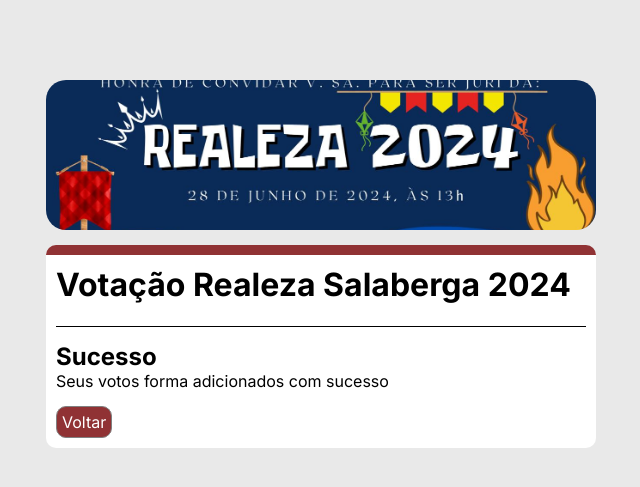
After one commit to Ramon-Erik/realeza-eeep, a PHP site: page /sucesso.php in a window 1280 px wide. The commit adds this page. Shown: the top 487 px of the page, without its empty margins (319-959 px from the left). Run offline with PHP 8.4, Linux system fonts and the light colour scheme.

Commit message:
tela de sucesso

```diff
--- a/view/css/style.css
+++ b/view/css/style.css
@@ -49,7 +49,18 @@
     margin-bottom: 7px;
 }
 
-form div.campo {
+main a.voltar {
+    display: inline-block;
+    padding: 5px;
+    border: 1px solid gray;
+    border-radius: 10px;
+    background: #903234;
+    text-decoration: none;
+    color: white;
+}
+
+form div.campo,
+.suc-campo {
     margin: 15px 0;
 }
 
--- /dev/null
+++ b/view/sucesso.php
@@ -0,0 +1,33 @@
+<!DOCTYPE html>
+<html lang="pt-br">
+
+<head>
+    <meta charset="UTF-8">
+    <meta http-equiv="X-UA-Compatible" content="IE=edge">
+    <meta name="viewport" content="width=device-width, initial-scale=1.0">
+    <title>Votação Realeza Salaberga</title>
+    <!-- <link rel="shortcut icon" href="https://icons.iconarchive.com/icons/aha-soft/desktop-buffet/48/Steak-icon.png" type="png"> -->
+    <!-- <link href="https://cdn.jsdelivr.net/npm/bootstrap@5.0.2/dist/css/bootstrap.min.css" rel="stylesheet" integrity="sha384-EVSTQN3/azprG1Anm3QDgpJLIm9Nao0Yz1ztcQTwFspd3yD65VohhpuuCOmLASjC" crossorigin="anonymous"> -->
+    <link rel="stylesheet" href="css/style.css">
+</head>
+
+<body>
+    <header></header>
+    <main>
+        <div class="cabecalho">
+            <div class="linha-cab">
+                <h1>Votação Realeza Salaberga 2024</h1>
+            </div>
+        </div>
+        <article>
+            <div class="suc-campo">
+                <h2>Sucesso</h2>
+                <p>Seus votos forma adicionados com sucesso</p>
+            </div>
+            <div class="campo">
+                <a href="index.html" class="voltar">Voltar</a>
+            </div>
+        </article>
+    </main>
+</body>
+</html>
```
